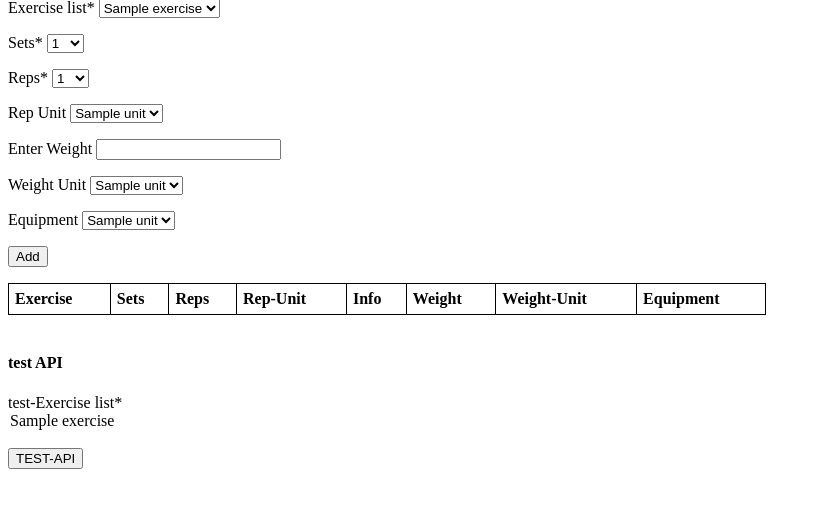
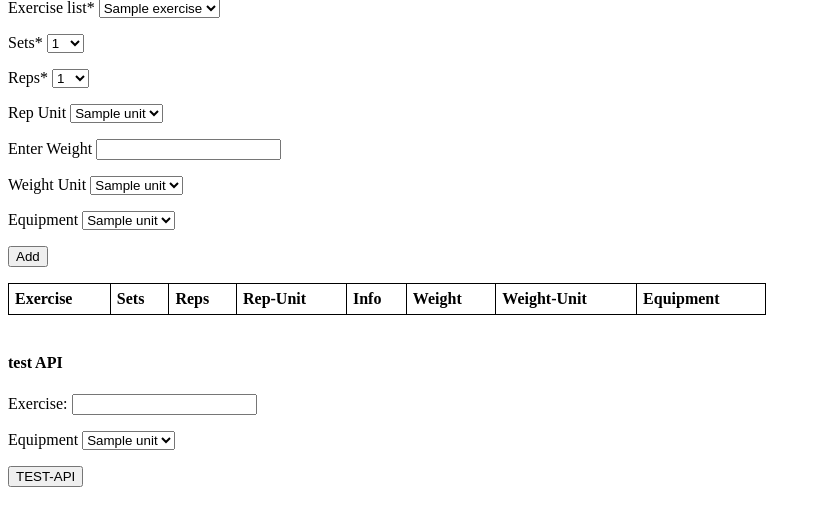
Before and after one commit to Jessica-chap/hb-final-project, a Flask app: template templates/create_workout.html in a window 1280 px wide. Shown: the part 271-800 px from the top of the page, without its empty margins (0-821 px from the left). Run offline with Flask 2, Linux system fonts and the light colour scheme; tables that the repository leaves empty hold one stand-in row (values such as "Sample post"); the template is opened without the code that fills it: values that come from a table or form of the project are taken from there, most other values are stand-ins (such as "Sample title", 1, 10 or a date in 2020); lists and menus that the app fills with data are empty.

Commit message:
working on api data to show up on create_workout html

```diff
--- a/server.py
+++ b/server.py
@@ -195,10 +195,30 @@ def create_exercises_for_workout():
     #     print('*'*20)
 
 
-    return redirect('/create_workout') #TODO ex_result cannot
+    return redirect('/api_equipment_req') #TODO ex_result cannot
                     #       get passed on redirect, but need to
                     #       go to create workout
 
+
+@app.route('/api_equipment_req')
+def equipment_req_workout():
+    """make request for equipment list"""
+    api_equipment = request.form.get('exercise_equipment')
+    equip_url = 'https://wger.de/api/v2equipment/?language=2'
+
+    payload = {'apikey': API_KEY,
+                'api_equipment': api_equipment}
+
+    response = requests.get(equip_url, params=payload)
+    data = response.json() #dictionary
+    api_equipment_list = data['results'] #list
+
+    for equip in api_equipemnt_list:
+        print('*'*20)
+        print(equip['name'])
+        print('*'*20)
+
+    return redirect('/create_workout')
 
 # @app.route('/api_exercise_selection', methods= ['POST'])
 # def api_selection_for_workout():
--- a/templates/create_workout.html
+++ b/templates/create_workout.html
@@ -123,16 +123,24 @@
     <p id="api-test-add-exercise"
         method="POST"
         action="/api_exercise_selection">
-        <label>test-Exercise list*</label>
-          {% for exercise in ex_results %}
 
-              <option  value="{{exercise.name}}">
-              {{exercise.name}}</option>
+    </p>
+      <label for="ex-search">Exercise:</label>
+        <input type="search" plaeholder="Search" id="ex-search" name="ex-search">
+    <p>
+      <form>
+        <p id="add-api-equipment">
+          <label>Equipment</label>
+            <select id= "api_exercise_equipment" name="exercise_equipment" required>
+             {% for unit in equipment_list %}
+                <option  value="{{unit}}">{{unit}}</option>
 
-          {% endfor %}
-    </p>
+              {% endfor %}
+          </select>
+        </p>
+      </form>
 
-    <p>
+
       <form>
         <button id="API-test-submit-exercise" type="submit" >TEST-API</button>
       </form>
@@ -142,6 +150,7 @@
 
 
 
+
   <script src="/static/js/exerciseList.js"></script>
 
 
```
